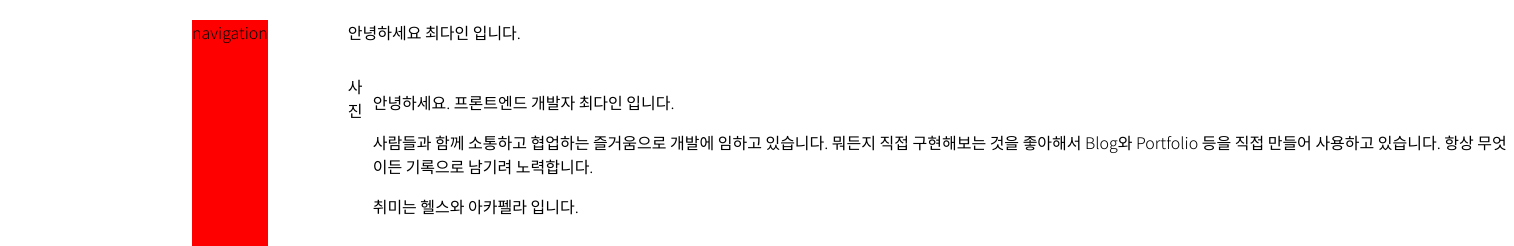
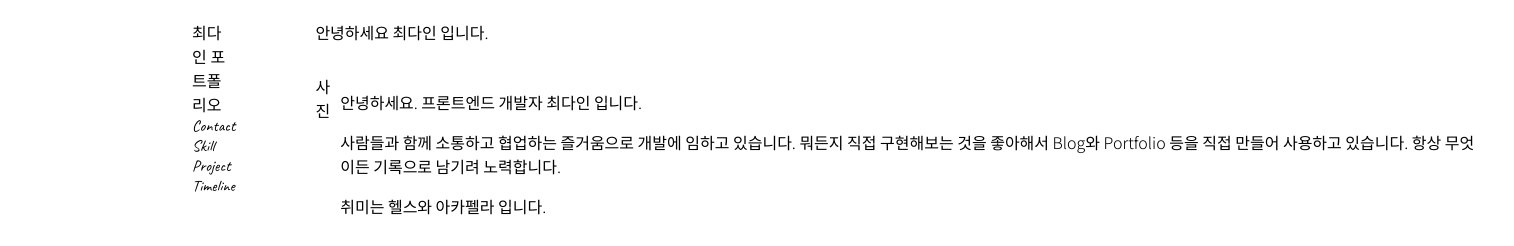
Before and after one commit to da-in/resume, a React (Create React App) app: page / in a window 1280 px wide. Shown: the top 246 px of the page, 1514 px wide, since content can reach past the window. Built offline with nearby package versions, Linux system fonts and the light colour scheme.

Commit message:
:lipstick: Handwriting Font
Handwriting Font #3

```diff
--- a/src/components/Navigation.js
+++ b/src/components/Navigation.js
@@ -2,8 +2,15 @@ import React from 'react';
 
 function Navigation() {
     return (
-        <div style={{ display: 'flex', backgroundColor: 'red' }}>
-            navigation
+        <div
+            style={{ display: 'flex', flexDirection: 'column' }}
+            className="handwriting"
+        >
+            <div>최다인 포트폴리오</div>
+            <div>Contact</div>
+            <div>Skill</div>
+            <div>Project</div>
+            <div>Timeline</div>
         </div>
     );
 }
--- a/src/index.css
+++ b/src/index.css
@@ -1,4 +1,5 @@
 @import url('https://fonts.googleapis.com/css2?family=Noto+Sans+KR:wght@100;300;400;500;700;900&display=swap');
+@import url('https://fonts.googleapis.com/css2?family=Caveat&display=swap');
 
 body {
   margin: 0;
@@ -19,3 +20,7 @@ code {
 table, th, td {
   text-align: left;
 }
+
+.handwriting {
+  font-family: 'Caveat';
+}
```
